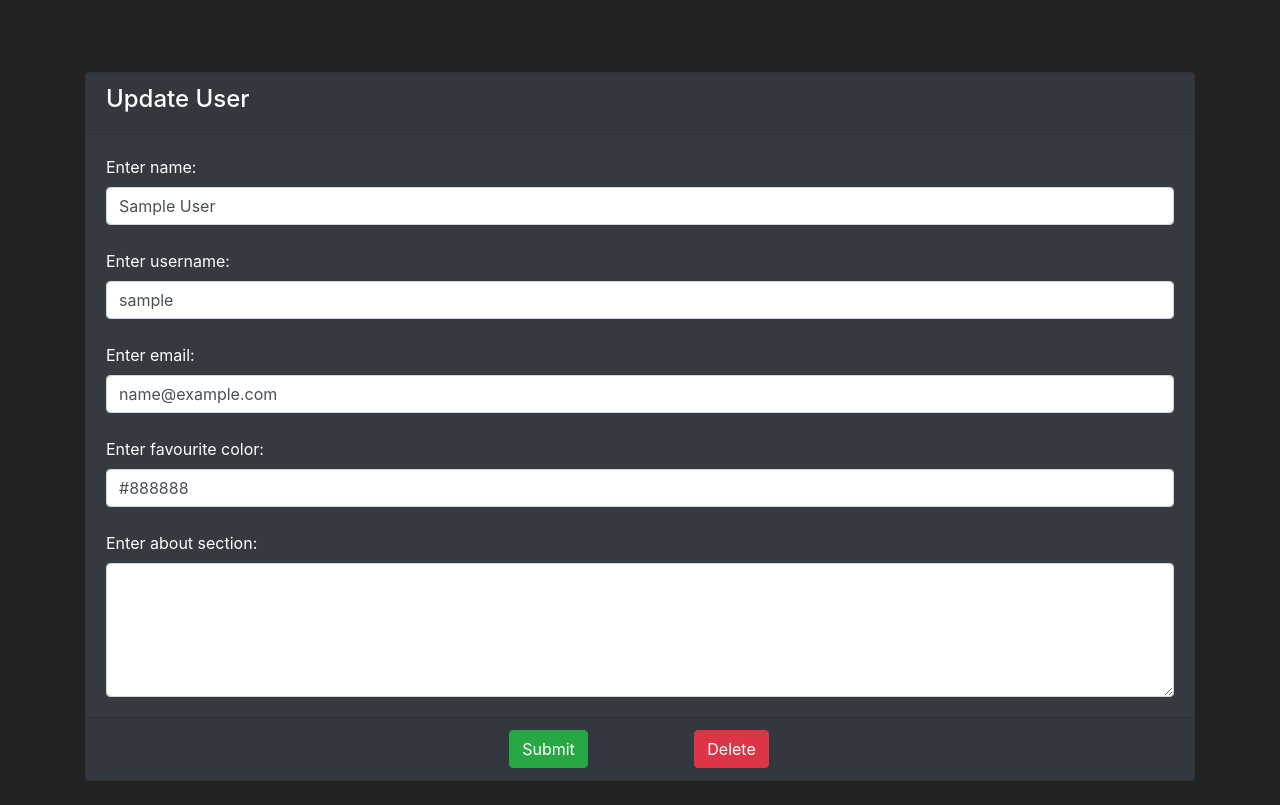
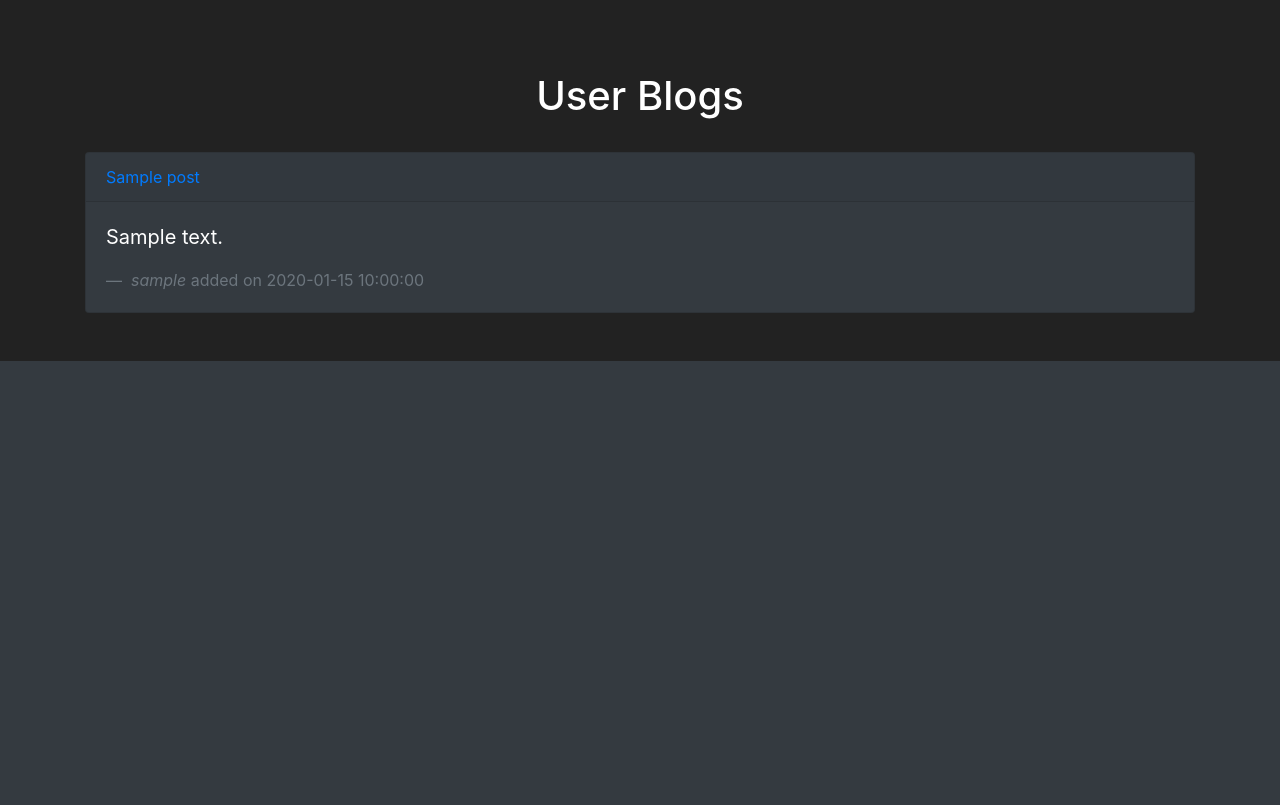
Before and after one commit to RampageousRJ/Blogify, a Flask app: page /dashboard in a window 1280 px wide. Shown: the part 573-1378 px from the top of the page. After the commit the page ends 934 px from the top, so only its background shows below. Run offline with Flask 3, Linux system fonts and the light colour scheme; a user stored in the database is signed in; tables that the repository leaves empty hold one stand-in row (values such as "Sample post"); some libraries are stand-ins or nearby versions.

Commit message:
Dashboard Updates and Add Post Bubble

```diff
--- a/blogify/routes.py
+++ b/blogify/routes.py
@@ -84,7 +84,8 @@ def update(id):
         updated_name.name = request.form['name']
         updated_name.email = request.form['email']
         updated_name.color = request.form['color']
-        updated_name.about = request.form['about']
+        if request.form['about']:
+            updated_name.about = request.form['about']
         try:
             db.session.commit()
             flash("User Updated Successfully")
@@ -199,22 +200,9 @@ def login():
 @login_required
 def dashboard():
     form = UserForm()
-    id=current_user.id
-    updated_name = Users.query.get_or_404(id)
-    if request.method=='POST':
-        updated_name.name = request.form['name']
-        updated_name.username = request.form['username']
-        updated_name.email = request.form['email']
-        updated_name.color = request.form['color']
-        updated_name.about = request.form['about']
-        try:
-            db.session.commit()
-            flash("User Updated Successfully")
-            return redirect(url_for('dashboard'))
-        except:
-            flash('ERROR! Something went wrong...')
-            return redirect(url_for('dashboard'))
-    return render_template('dashboard.html',form=form)
+    posts = Post.query.filter_by(blogger_id=current_user.id)
+    print(posts.count())
+    return render_template('dashboard.html',form=form,posts=posts)
 
 
 @app.route('/logout',methods=['GET','POST'])
--- a/blogify/templates/dashboard.html
+++ b/blogify/templates/dashboard.html
@@ -44,49 +44,38 @@
             </div>
         </div>
         <div class="card-footer">
-            <a href="{{url_for('logout')}}" class="btn btn-danger">Logout</a>
+            <div class="row">
+                <div class="col text-left">
+                    <a href="{{url_for('update',id=current_user.id)}}" class="btn btn-secondary">Edit Profile</a>
+                </div>
+                <div class="col text-right">
+                    <a href="{{url_for('logout')}}" class="btn btn-danger">Logout</a>
+                </div>
+            </div>
+
         </div>
 
     </div>
     <br>
     <br>
     <br>
+    {% if posts.count()!=0 %}
+    <h1 class"text-left">User Blogs</h1>
+    <br>
+    {% for post in posts %}
     <div class="card bg-dark">
         <div class="card-header">
-            <h4>Update User</h4>
+            <a href="{{url_for('post',id=post.id)}}" style="text-decoration:none;">{{ post.title }}</a>
         </div>
-        <form action='dashboard' method="POST" class='form-register'>
-            <div class="card-body">
-                <div class="form-labels">
-                    {{form.hidden_tag()}}
-                    {{form.name.label()}}
-                    {{form.name(class='form-control', value=current_user.name)}}
-                    <br>
-                    {{form.username.label()}}
-                    {{form.username(class='form-control', value=current_user.username)}}
-                    <br>
-                    {{form.email.label()}}
-                    {{form.email(class='form-control', value=current_user.email)}}
-                    <br>
-                    {{form.color.label()}}
-                    {{form.color(class='form-control', value=current_user.color)}}
-                    <br>
-                    {{form.about.label()}}
-                    {{form.about(class='form-control', value=current_user.about, rows=5)}}
-                </div>
-            </div>
-            <div class="card-footer">
-                <div class="row">
-                    <div class="col-md-4"></div>
-                    <div class="col-md-2 text-center">
-                        {{ form.submit(class = 'btn btn-success') }}
-                    </div>
-                    <div class="col-md-2 text-center">
-                        <a href="{{url_for('delete',id=current_user.id)}}" class='btn btn-danger'>Delete</a>
-                    </div>
-                </div>
-            </div>
+        <div class="card-body">
+          <blockquote class="blockquote mb-0">
+            <p>{{ post.content|safe }}</p>
+            <footer class="blockquote-footer"> <cite title="Author name">{{ post.blogger.username }}</cite> added on {{ post.date_added }}</footer>
+          </blockquote>
         </div>
-    </form>
+    </div>
+    <br>
+    {% endfor %}
+    {% endif %}
     <br />
 {% endblock %}
--- a/blogify/templates/post.html
+++ b/blogify/templates/post.html
@@ -6,7 +6,7 @@
 
 {% block body %}
 
-    <h1 class"text-left">Blogs</h1>
+    <h1 class"text-left"></h1>
     <br>
     <div class="card bg-dark">
         <div class="card-header">
```
Also changed, not shown: blogify/templates/posts.html (+7 -1 lines), blogify/static/images/addpost.png (added).
